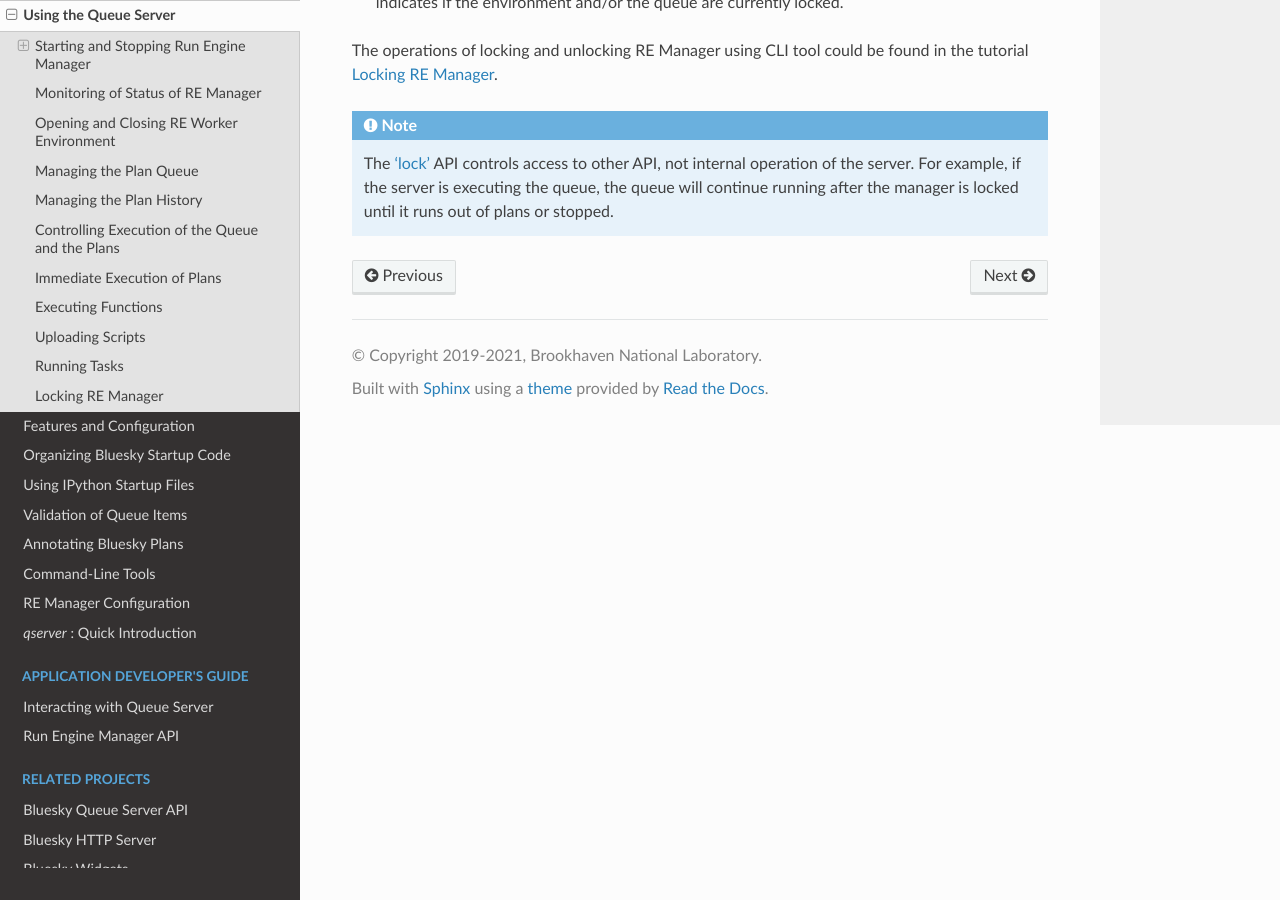
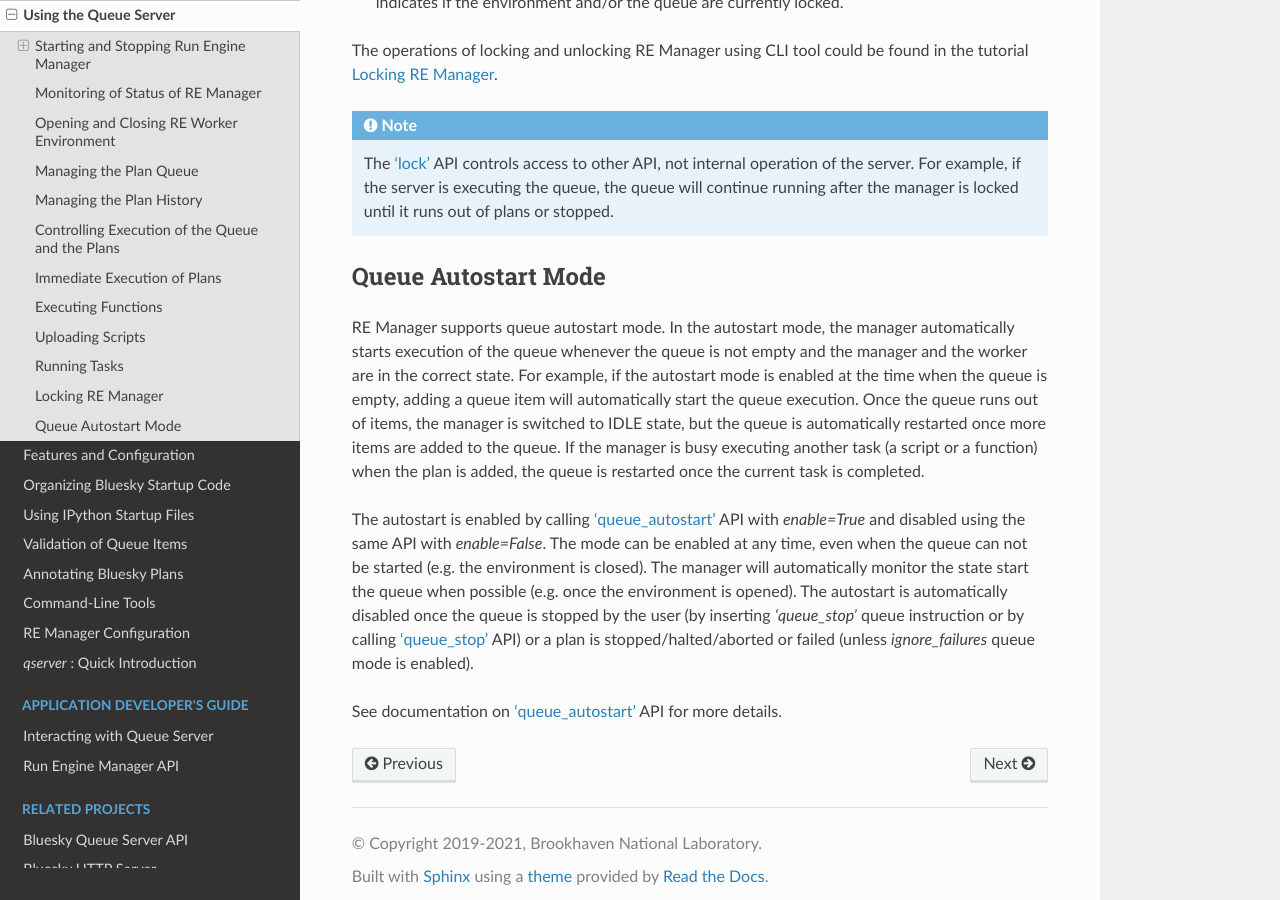
Before and after one commit to bluesky/bluesky-queueserver, a Sphinx documentation site: the page built from docs/source/using_queue_server.rst, in a window 1280 px wide and 900 px high, scrolled down 10829 px. Built offline with Sphinx 7.4.7 and the Read the Docs theme 2.0.0, drawn with Linux system fonts in a browser that asks for light colours.

Commit message:
DOC: documentation on 'autostart' mode

```diff
--- a/docs/source/using_queue_server.rst
+++ b/docs/source/using_queue_server.rst
@@ -494,3 +494,28 @@ The operations of locking and unlocking RE Manager using CLI tool could be found
   The :ref:`method_lock` API controls access to other API, not internal operation of the server.
   For example, if the server is executing the queue, the queue will continue running after
   the manager is locked until it runs out of plans or stopped.
+
+
+.. _queue_autostart_mode:
+
+Queue Autostart Mode
+--------------------
+
+RE Manager supports queue autostart mode. In the autostart mode, the manager automatically
+starts execution of the queue whenever the queue is not empty and the manager and the worker
+are in the correct state. For example, if the autostart mode is enabled at the time when
+the queue is empty, adding a queue item will automatically start the queue execution.
+Once the queue runs out of items, the manager is switched to IDLE state, but the queue
+is automatically restarted once more items are added to the queue. If the manager is busy
+executing another task (a script or a function) when the plan is added, the queue is
+restarted once the current task is completed.
+
+The autostart is enabled by calling :ref:`method_queue_autostart` API with *enable=True* and
+disabled using the same API with *enable=False*. The mode can be enabled at any time,
+even when the queue can not be started (e.g. the environment is closed). The manager
+will automatically monitor the state start the queue when possible (e.g. once the environment
+is opened). The autostart is automatically disabled once the queue is stopped by the user
+(by inserting *'queue_stop'* queue instruction or by calling :ref:`method_queue_stop` API)
+or a plan is stopped/halted/aborted or failed (unless *ignore_failures* queue mode is enabled).
+
+See documentation on :ref:`method_queue_autostart` API for more details.
```
Also changed, not shown: docs/source/re_manager_api.rst (+9 -5 lines).
